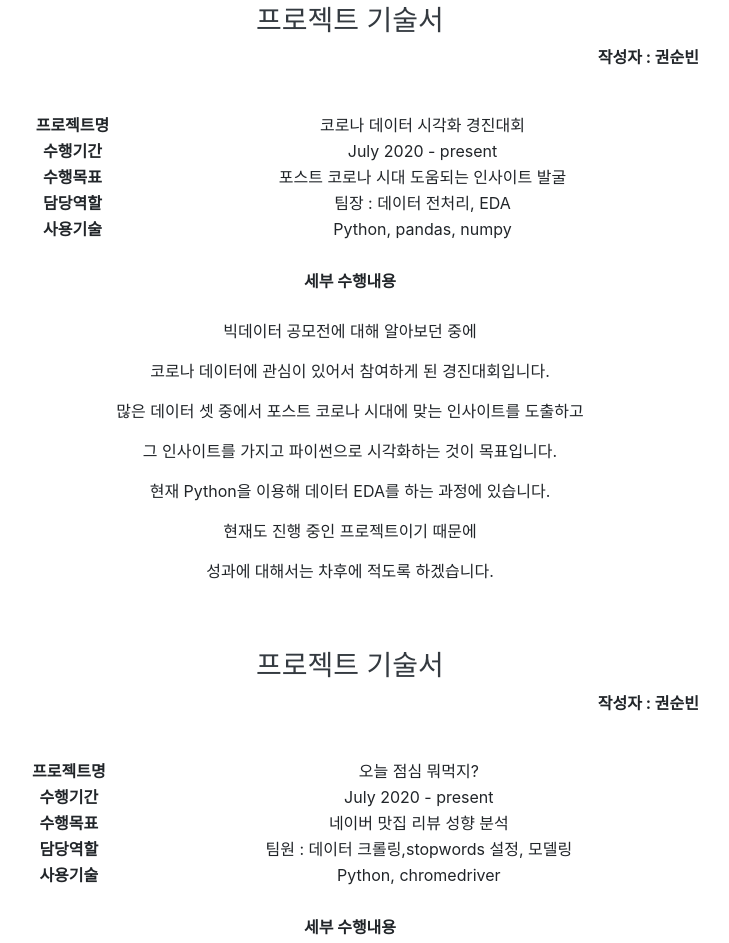
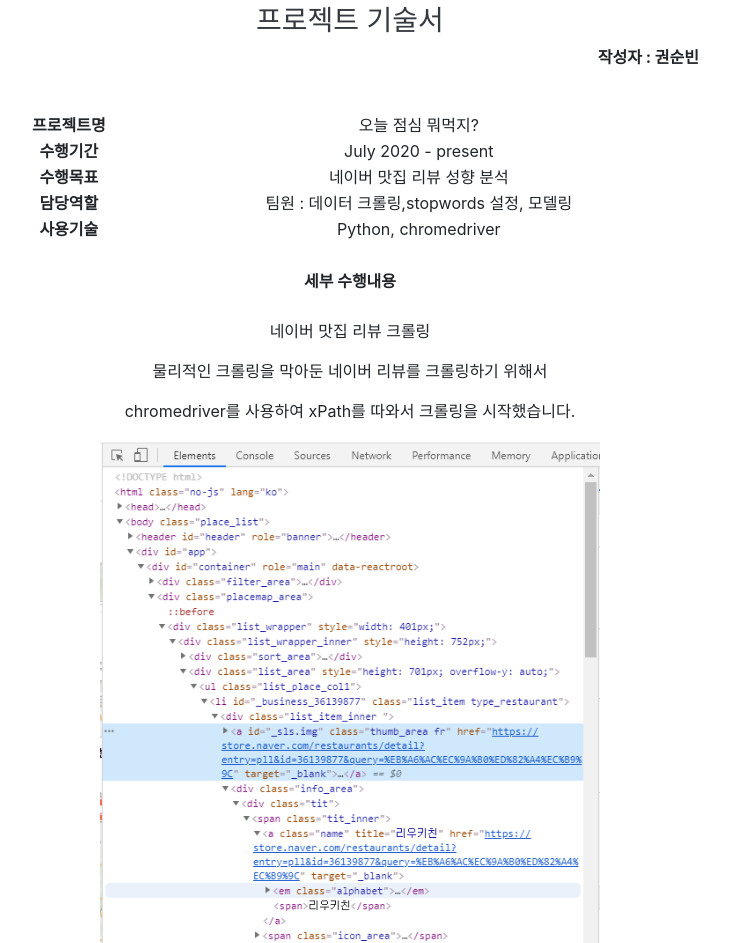
Before and after one commit to eedd0214/eedd0214.github.io, a website with bundled scripts: page index.html in a window 1280 px wide. Shown: the part 5403-6346 px from the top of the page, without its empty margins (320-1049 px from the left). Built offline with nearby package versions, Linux system fonts and the light colour scheme; a web font is replaced by a local one.

Commit message:
Update index.html

```diff
--- a/index.html
+++ b/index.html
@@ -264,49 +264,6 @@
           <tr><td colspan="2"><br></tr>
           <tr align="center">
               <td><b>프로젝트명</b></td>
-              <td>코로나 데이터 시각화 경진대회</td>
-          </tr>
-          <tr align="center">
-              <td><b>수행기간</b></td>
-              <td>July 2020 - present</td>
-          </tr>
-          <tr align="center">
-              <td><b>수행목표</b></td>
-              <td>포스트 코로나 시대 도움되는 인사이트 발굴</td>
-          </tr>
-          <tr align="center">
-              <td><b>담당역할</b></td>
-              <td>팀장 : 데이터 전처리, EDA</td>
-          </tr>
-          <tr align="center">
-              <td><b>사용기술</b></td>
-              <td>Python, pandas, numpy</td>
-          </tr>
-          <tr><td colspan="2"><br></tr>
-          <tr align="center" >
-              <td colspan="2"><b>세부 수행내용</b></td>
-          </tr>
-          <tr>
-              <td colspan="2" align="center">
-                  <br>
-                  <p>빅데이터 공모전에 대해 알아보던 중에 </p>
-                  <p>코로나 데이터에 관심이 있어서 참여하게 된 경진대회입니다.</p>
-                  <p>많은 데이터 셋 중에서 포스트 코로나 시대에 맞는 인사이트를 도출하고</p>
-                  <p>그 인사이트를 가지고 파이썬으로 시각화하는 것이 목표입니다.</p>
-                  <p>현재 Python을 이용해 데이터 EDA를 하는 과정에 있습니다.</p>
-                  <p>현재도 진행 중인 프로젝트이기 때문에</p>
-                  <p>성과에 대해서는 차후에 적도록 하겠습니다.</p>
-              </td>
-          </tr>
-
-      </table>
-      <br>
-      <br>
-      <table border="0" width="700">
-          <th colspan="2"><h3 align="center">프로젝트 기술서</h3><p align="right">작성자 : 권순빈</p></th>
-          <tr><td colspan="2"><br></tr>
-          <tr align="center">
-              <td><b>프로젝트명</b></td>
               <td>오늘 점심 뭐먹지?</td>
           </tr>
           <tr align="center">
```
